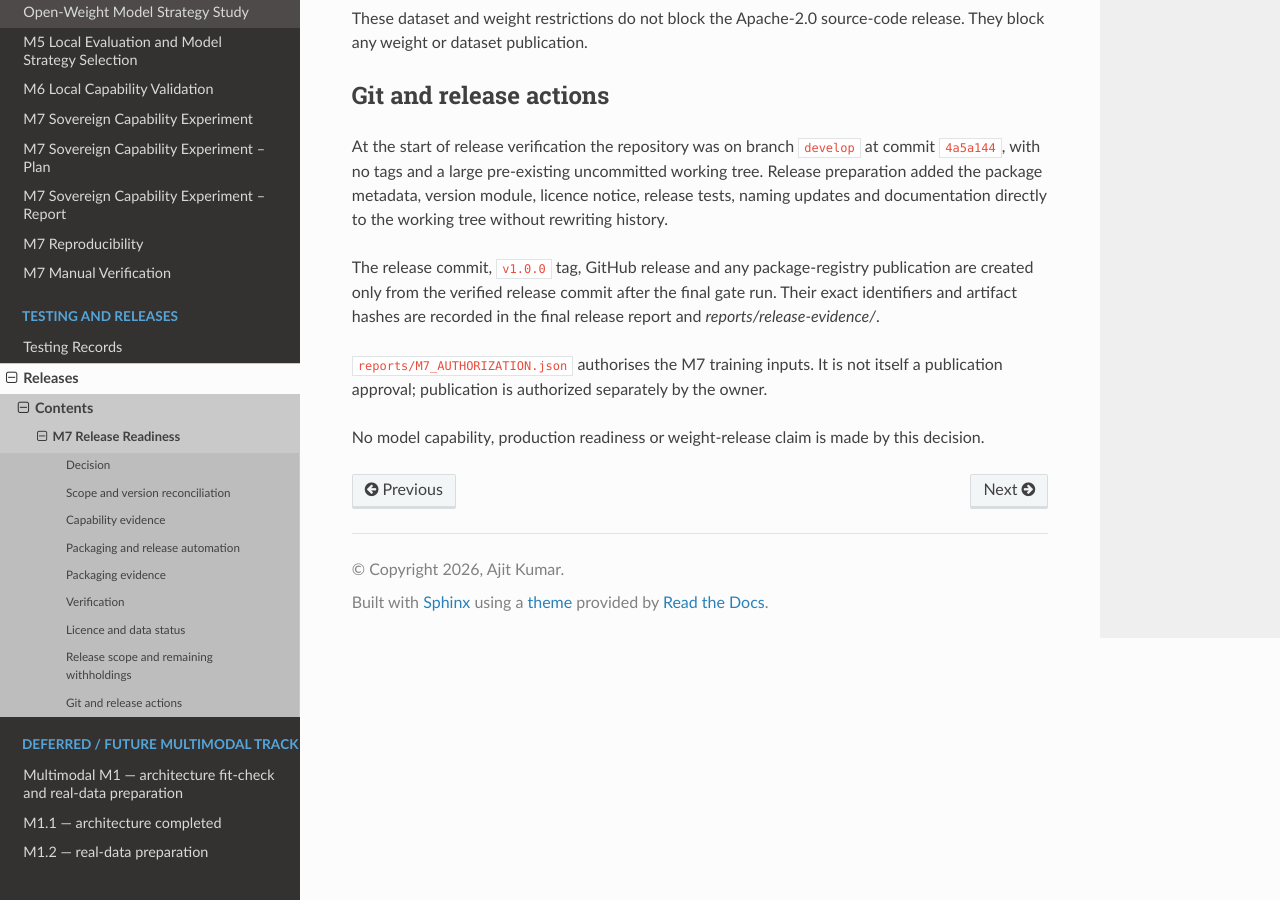
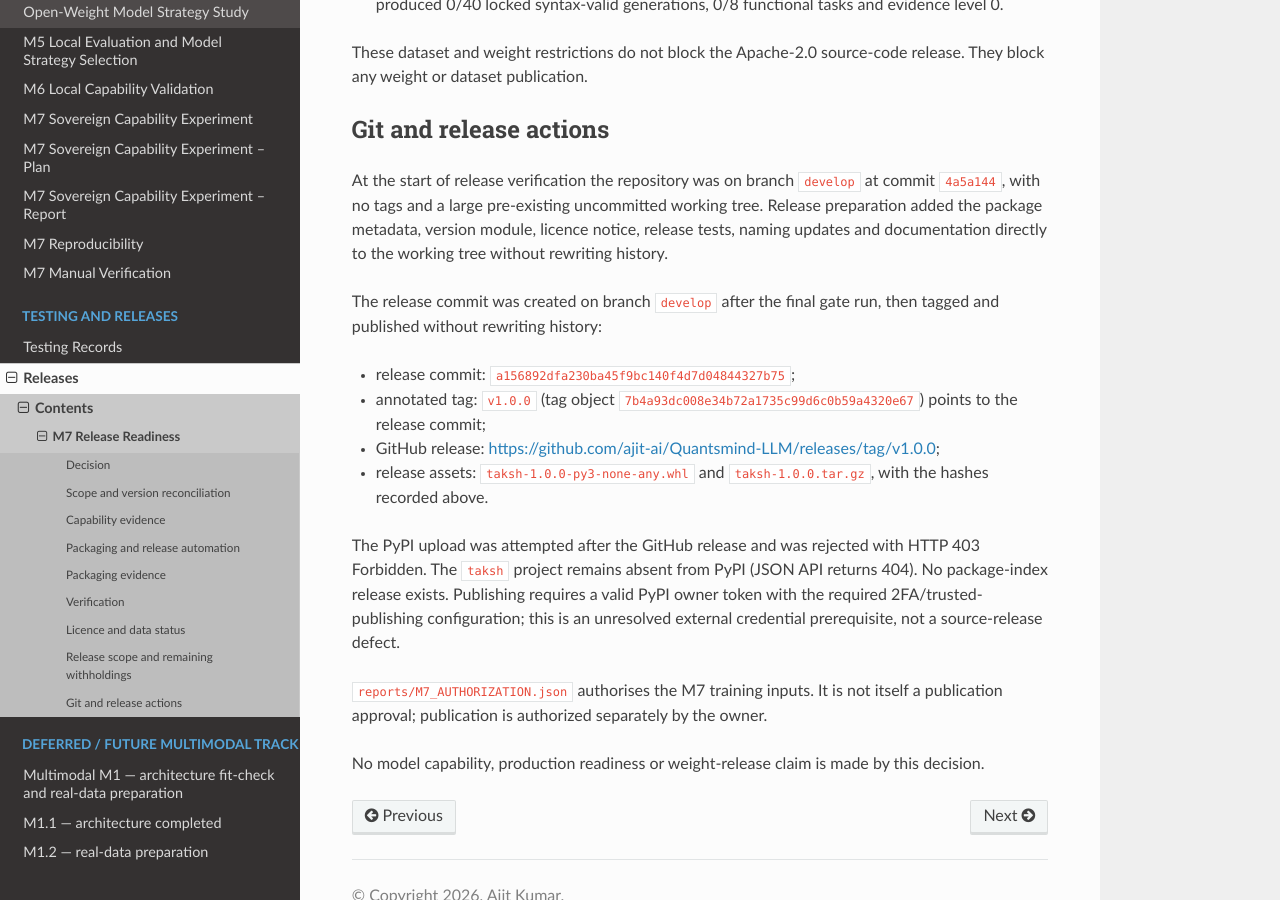
Before and after one commit to ajit-ai/Quantsmind-LLM, a Sphinx documentation site: the page built from docs/source/releases/M7_RELEASE_READINESS.rst, in a window 1280 px wide and 900 px high, scrolled down 5411 px. Built offline with Sphinx 7.4.7 and the Read the Docs theme 3.1.0, drawn with Linux system fonts in a browser that asks for light colours; some of the changed text lies outside the part shown.

Commit message:
docs: record v1.0.0 publication and PyPI credential block

```diff
--- a/docs/source/releases/M7_RELEASE_READINESS.rst
+++ b/docs/source/releases/M7_RELEASE_READINESS.rst
@@ -50,9 +50,12 @@ and must not be presented as a production or capability release.
    * - Model weights and data release
      - WITHHELD
      - no release licence for weights; M2 remains ``BLOCKED``
-   * - Git tag, package publication, GitHub release
-     - AUTHORIZED
-     - explicit owner authorization; executed only after the release-gate run
+   * - Git tag and GitHub release
+     - COMPLETE
+     - ``v1.0.0`` tag and GitHub release published from the verified commit
+   * - PyPI package publication
+     - BLOCKED
+     - upload returned HTTP 403; registry credentials need owner resolution
 
 Scope and version reconciliation
 --------------------------------
@@ -296,10 +299,21 @@ working tree. Release preparation added the package metadata, version module,
 licence notice, release tests, naming updates and documentation directly to the
 working tree without rewriting history.
 
-The release commit, ``v1.0.0`` tag, GitHub release and any package-registry
-publication are created only from the verified release commit after the final
-gate run. Their exact identifiers and artifact hashes are recorded in the final
-release report and `reports/release-evidence/`.
+The release commit was created on branch ``develop`` after the final gate run,
+then tagged and published without rewriting history:
+
+* release commit: ``a156892dfa230ba45f9bc140f4d7d04844327b75``;
+* annotated tag: ``v1.0.0`` (tag object
+  ``7b4a93dc008e34b72a1735c99d6c0b59a4320e67``) points to the release commit;
+* GitHub release: https://github.com/ajit-ai/Quantsmind-LLM/releases/tag/v1.0.0;
+* release assets: ``taksh-1.0.0-py3-none-any.whl`` and
+  ``taksh-1.0.0.tar.gz``, with the hashes recorded above.
+
+The PyPI upload was attempted after the GitHub release and was rejected with
+HTTP 403 Forbidden. The ``taksh`` project remains absent from PyPI (JSON API
+returns 404). No package-index release exists. Publishing requires a valid PyPI
+owner token with the required 2FA/trusted-publishing configuration; this is an
+unresolved external credential prerequisite, not a source-release defect.
 
 ``reports/M7_AUTHORIZATION.json`` authorises the M7 training inputs. It is not
 itself a publication approval; publication is authorized separately by the
```
Also changed, not shown: docs/ROADMAP.md (+1 -1 lines), docs/STATUS.md (+4 -3 lines), docs/VERSIONING.md (+7 -6 lines), docs/source/releases/index.rst (+5 -4 lines), reports/RELEASE_NOTES_v1.0.0.md (+5 -1 lines), 1 other file.
